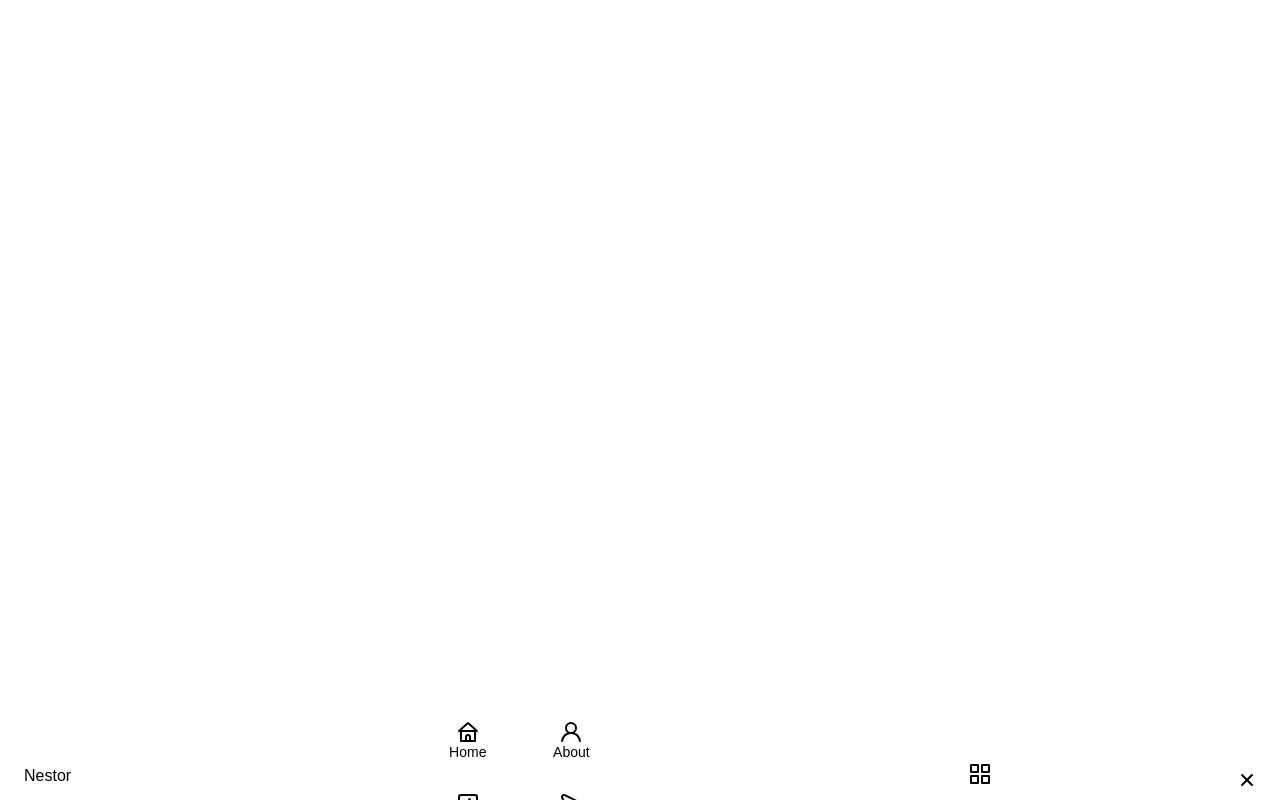
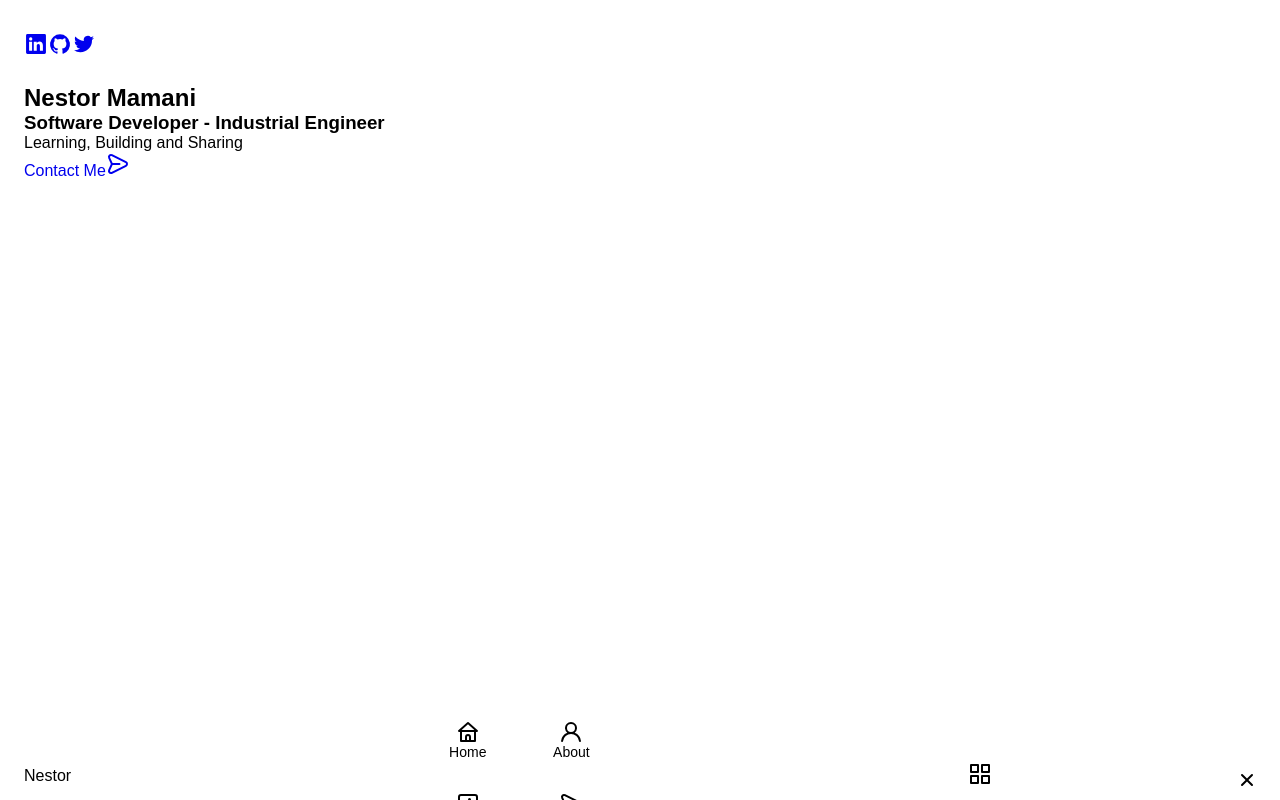
Before and after one commit to NedduJS/portfolio-v2, a Next.js app: page / in a window 1280 px wide. Built offline with nearby package versions, Linux system fonts and the light colour scheme.

Commit message:
Home structure

```diff
--- /dev/null
+++ b/components/Home.jsx
@@ -0,0 +1,53 @@
+import React from 'react';
+
+import {
+  UilLinkedin,
+  UilGithub,
+  UilTwitter,
+  UilMessage,
+} from '@iconscout/react-unicons';
+
+const Home = () => {
+  return (
+    <section className='home section' id='home'>
+      <div className='home__container container grid'>
+        <div className='home_content grid'>
+          <div className='home__social'>
+            <a
+              target='_blank'
+              href='https://www.linkedin.com/in/nestoredduardo/'
+              className='home'>
+              <UilLinkedin />
+            </a>
+            <a
+              target='_blank'
+              href='https://github.com/nestoredduardo'
+              className='home'>
+              <UilGithub />
+            </a>
+            <a
+              target='_blank'
+              href='https://twitter.com/nestoredduardo'
+              className='home'>
+              <UilTwitter />
+            </a>
+          </div>
+          <div className='home__data'>
+            <h1 className='home__title'>Nestor Mamani</h1>
+            <h3 className='home__subtitle'>
+              Software Developer - Industrial Engineer
+            </h3>
+            <p className='home__description'>Learning, Building and Sharing</p>
+            <a href='#contact' className='button button--flex'>
+              Contact Me
+              <UilMessage />
+            </a>
+          </div>
+        </div>
+        <div className='home__scroll'></div>
+      </div>
+    </section>
+  );
+};
+
+export default Home;
--- /dev/null
+++ b/components/Main.jsx
@@ -0,0 +1,13 @@
+import React from 'react';
+
+import Home from './Home';
+
+const Main = () => {
+  return (
+    <div className='main'>
+      <Home />
+    </div>
+  );
+};
+
+export default Main;
--- a/pages/index.jsx
+++ b/pages/index.jsx
@@ -1,11 +1,13 @@
 import React from 'react';
 
 import Header from '../components/Header';
+import Main from '../components/Main';
 
 const index = () => {
   return (
     <div>
       <Header />
+      <Main />
     </div>
   );
 };
```
